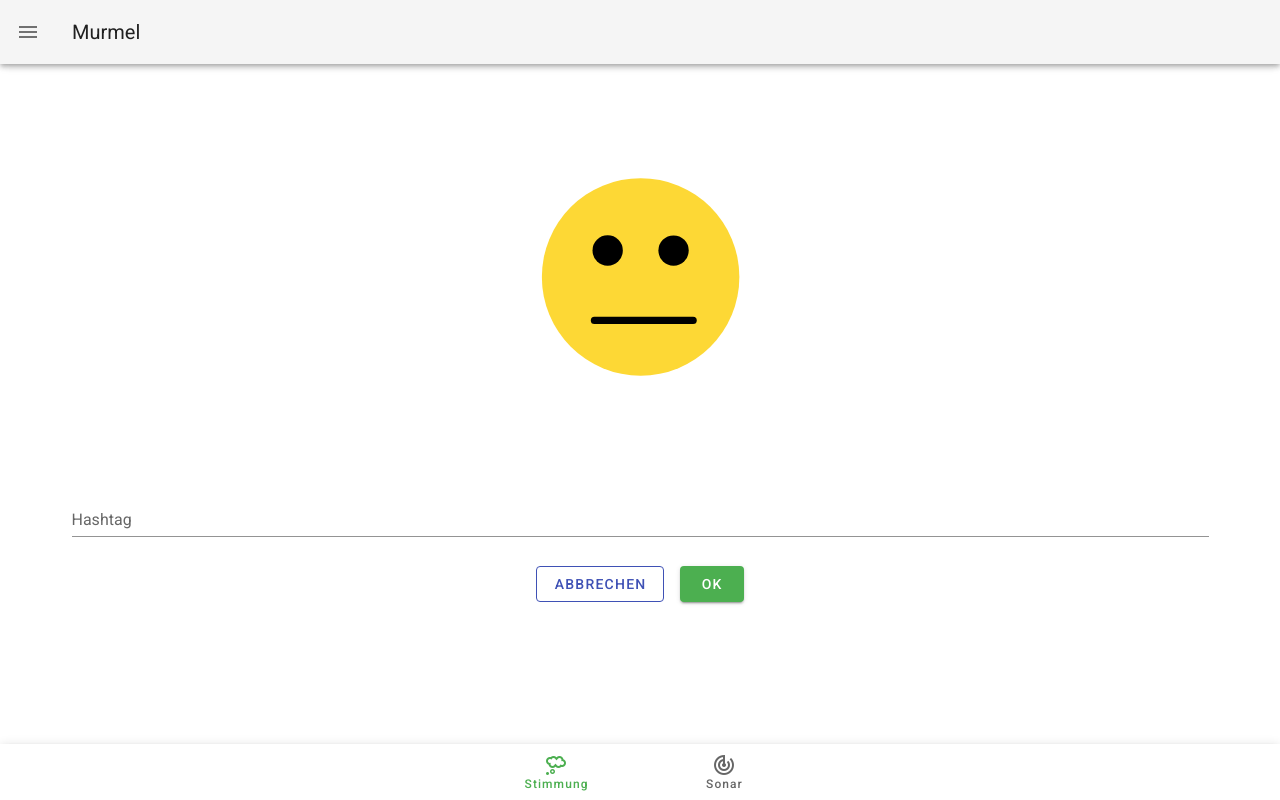
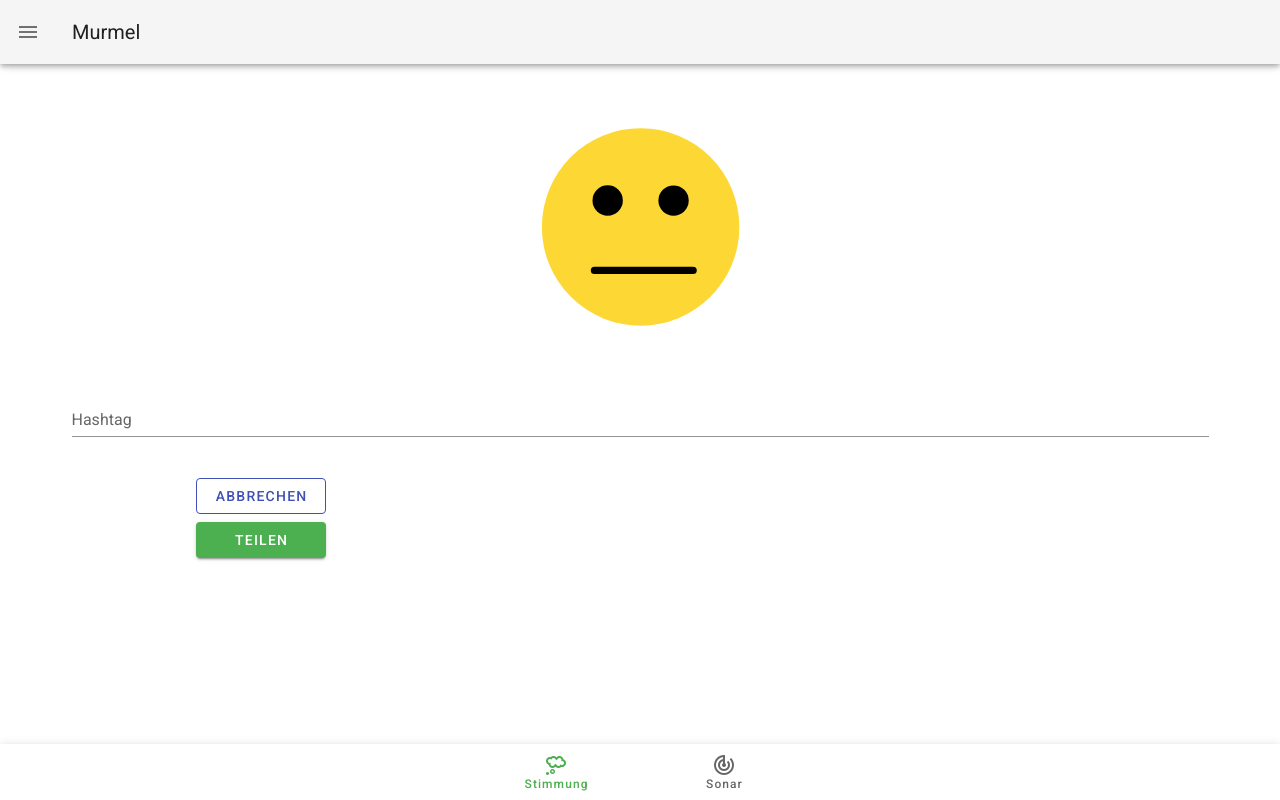
Before and after one commit to Inniag/murmeltier-frontend, a Nuxt app: page /mood in a window 1280 px wide. Built offline with nearby package versions, Linux system fonts and the light colour scheme.

Commit message:
Restyled buttons.

```diff
--- a/pages/index.vue
+++ b/pages/index.vue
@@ -16,8 +16,7 @@
 
 export default {
   components: {
-    Logo,
-    VuetifyLogo
+
   }
 }
 </script>
--- a/pages/mood.vue
+++ b/pages/mood.vue
@@ -4,7 +4,7 @@
     <v-carousel
         :cycle="false"
         :continuous="false"
-        height="400"
+        height="300px"
         hide-delimiter-background
         show-arrows-on-hover
         v-model="mood"
@@ -34,14 +34,29 @@
         placeholder="Beschreibe deine Stimmung/Situation in einem Hashtag!"
         v-model="hashtag"
     ></v-text-field>
+<!--
+    <div class="text-center">
+        <v-btn width="60%" outlined color="indigo" dark>Abbrechen</v-btn>
 
-    <div class="text-center">
-        <v-btn class="ma-2" outlined color="indigo" dark>Abbrechen</v-btn>
+        <v-btn width="60%"  color="success">Teilen</v-btn>
+    </div> -->
 
-        <v-btn class="ma-2" color="success">
-            OK
-        </v-btn>
-    </div>
+    <v-col class="text-center" cols="12" sm="4">
+      <!-- <div class="my-2">
+        <v-btn depressed small>Normal</v-btn>
+      </div>
+      <div class="my-2">
+        <v-btn depressed small color="primary">Primary</v-btn>
+      </div> -->
+        <!-- <v-btn class="ma-2" outlined color="indigo" dark>Abbrechen</v-btn> -->
+        <div class="my-2">
+            <v-btn  width="130px" outlined color="indigo" dark>Abbrechen</v-btn>
+        </div>
+        <!-- <v-btn class="ma-2" color="success">Teilen</v-btn> -->
+        <div class="my-2">
+            <v-btn width="130px" color="success">Teilen</v-btn>
+        </div>
+    </v-col>
    </v-container>
 </template>
 
```
